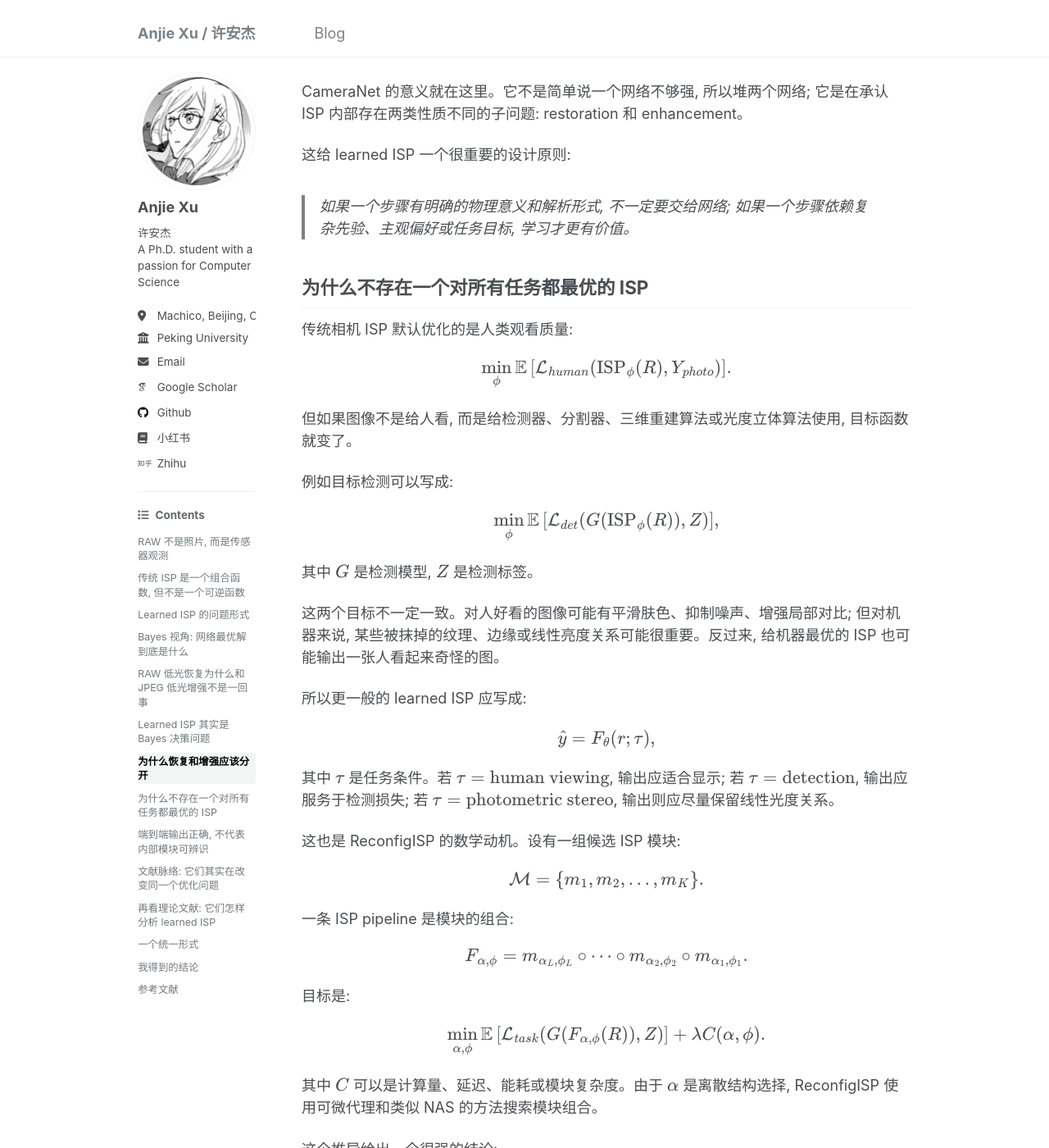
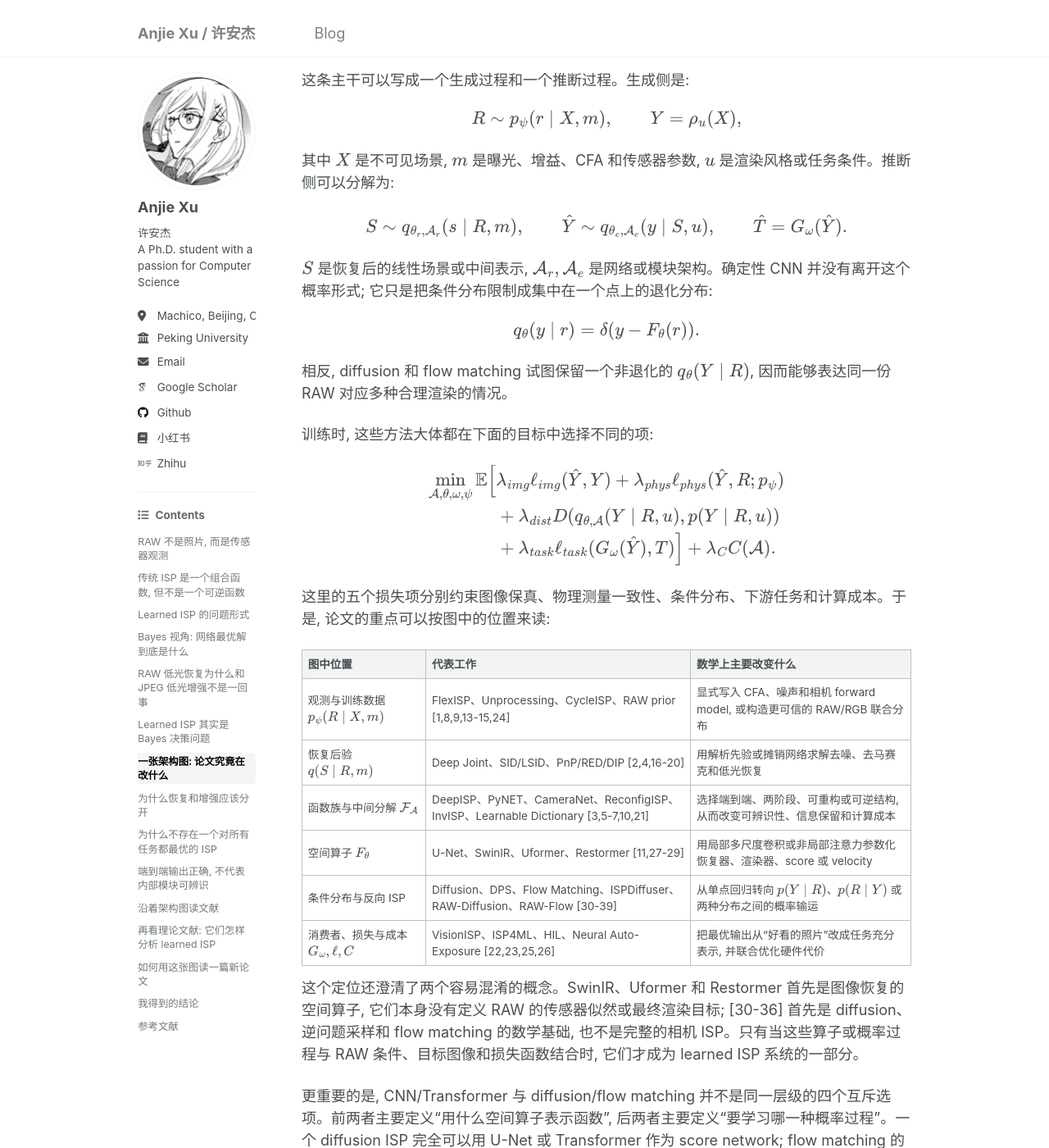
Before and after one commit to anjiexu-pku/anjiexu-pku.github.io, a Jekyll site: the page built from _posts/2026-07-10-learned-isp-mathematical-view.md, in a window 1280 px wide and 1400 px high, scrolled down 9094 px. Shown: the whole window at 82% size. Built offline with Jekyll 4.4.1, drawn with Linux system fonts in a browser that asks for light colours; nearby versions of some CDN libraries; some web fonts are replaced; comment, search, counter and statistics services are not loaded; some of the changed text lies outside the part shown.

Commit message:
Clarify learned ISP architecture map

```diff
--- a/_posts/2026-07-10-learned-isp-mathematical-view.md
+++ b/_posts/2026-07-10-learned-isp-mathematical-view.md
@@ -10,6 +10,18 @@ tags:
   - deep-learning
 ---
 
+<style>
+.page__content a {
+  overflow-wrap: anywhere;
+}
+.page__content mjx-container[display="true"] {
+  max-width: 100%;
+  overflow-x: auto;
+  overflow-y: hidden;
+  padding-bottom: 0.15rem;
+}
+</style>
+
 我们平时说“相机拍了一张照片”, 这句话其实省略了太多东西。传感器并不会直接给出一张好看的 RGB 图片。它最初得到的是 RAW: 线性的、带噪声的、经过 CFA 马赛克采样的传感器读数。我们最终看到的 sRGB/JPEG, 则是经过一整套 ISP, Image Signal Processing pipeline, 之后的结果。
 
 所以 learned ISP 要回答的问题不是“能不能用神经网络修图”, 而是:
@@ -376,6 +388,81 @@ $$
 
 这个形式也解释了为什么不同论文看起来都在做 RAW-to-RGB, 但实际不是同一个问题。只要 $u$、$\ell$、训练数据分布或目标 $Y$ 不同, 学到的 ISP 就不是同一个 ISP。
 
+## 一张架构图: 论文究竟在改什么
+
+到这里, 我们已经有足够的符号把整篇文章压到一张图里。图的主干不是某一篇论文的网络, 而是 learned ISP 的问题架构: 上方是数据如何由相机产生, 中间是系统如何推断和渲染, 下方是输出最终为谁服务。主干旁的虚线卡片表示各组论文主要修改哪个数学对象。
+
+<figure>
+  <a href="{{ '/images/learned-isp-research-map.svg' | relative_url }}">
+    <img src="{{ '/images/learned-isp-research-map.svg' | relative_url }}" alt="Learned ISP 的统一问题架构与相关论文定位图">
+  </a>
+  <figcaption><b>图 1:</b> Learned ISP 的问题架构。实线表示从场景观测到恢复、渲染和任务输出的数据流; 虚线连接的卡片表示论文主要改变的建模位置, 其中 reverse ISP 以 p(R | Y) 返回 RAW 空间。同一篇论文可以同时落在多个位置, 因为它可能同时改变数据、函数族和目标。</figcaption>
+</figure>
+
+这条主干可以写成一个生成过程和一个推断过程。生成侧是:
+
+$$
+R\sim p_{\psi}(r\mid X,m),
+\qquad
+Y=\rho_u(X),
+$$
+
+其中 $X$ 是不可见场景, $m$ 是曝光、增益、CFA 和传感器参数, $u$ 是渲染风格或任务条件。推断侧可以分解为:
+
+$$
+S\sim q_{\theta_r,\mathcal{A}_r}(s\mid R,m),
+\qquad
+\hat{Y}\sim q_{\theta_e,\mathcal{A}_e}(y\mid S,u),
+\qquad
+\hat{T}=G_{\omega}(\hat{Y}).
+$$
+
+$S$ 是恢复后的线性场景或中间表示, $\mathcal{A}_r,\mathcal{A}_e$ 是网络或模块架构。确定性 CNN 并没有离开这个概率形式; 它只是把条件分布限制成集中在一个点上的退化分布:
+
+$$
+q_{\theta}(y\mid r)
+=
+\delta\!\left(y-F_{\theta}(r)\right).
+$$
+
+相反, diffusion 和 flow matching 试图保留一个非退化的 $q_{\theta}(Y\mid R)$, 因而能够表达同一份 RAW 对应多种合理渲染的情况。
+
+训练时, 这些方法大体都在下面的目标中选择不同的项:
+
+$$
+\begin{aligned}
+\min_{\mathcal{A},\theta,\omega,\psi}
+\mathbb{E}
+\Big[
+&\lambda_{img}\ell_{img}(\hat{Y},Y)
++\lambda_{phys}\ell_{phys}(\hat{Y},R;p_{\psi})
+\\
+&+\lambda_{dist}D\!\left(
+q_{\theta,\mathcal{A}}(Y\mid R,u),
+p(Y\mid R,u)
+\right)
+\\
+&+\lambda_{task}\ell_{task}(G_{\omega}(\hat{Y}),T)
+\Big]
++\lambda_C C(\mathcal{A}).
+\end{aligned}
+$$
+
+这里的五个损失项分别约束图像保真、物理测量一致性、条件分布、下游任务和计算成本。于是, 论文的重点可以按图中的位置来读:
+
+| 图中位置 | 代表工作 | 数学上主要改变什么 |
+| --- | --- | --- |
+| 观测与训练数据 $p_{\psi}(R\mid X,m)$ | FlexISP、Unprocessing、CycleISP、RAW prior [1,8,9,13-15,24] | 显式写入 CFA、噪声和相机 forward model, 或构造更可信的 RAW/RGB 联合分布 |
+| 恢复后验 $q(S\mid R,m)$ | Deep Joint、SID/LSID、PnP/RED/DIP [2,4,16-20] | 用解析先验或摊销网络求解去噪、去马赛克和低光恢复 |
+| 函数族与中间分解 $\mathcal{F}_{\mathcal{A}}$ | DeepISP、PyNET、CameraNet、ReconfigISP、InvISP、Learnable Dictionary [3,5-7,10,21] | 选择端到端、两阶段、可重构或可逆结构, 从而改变可辨识性、信息保留和计算成本 |
+| 空间算子 $F_{\theta}$ | U-Net、SwinIR、Uformer、Restormer [11,27-29] | 用局部多尺度卷积或非局部注意力参数化恢复器、渲染器、score 或 velocity |
+| 条件分布与反向 ISP | Diffusion、DPS、Flow Matching、ISPDiffuser、RAW-Diffusion、RAW-Flow [30-39] | 从单点回归转向 $p(Y\mid R)$、$p(R\mid Y)$ 或两种分布之间的概率输运 |
+| 消费者、损失与成本 $G_{\omega},\ell,C$ | VisionISP、ISP4ML、HIL、Neural Auto-Exposure [22,23,25,26] | 把最优输出从“好看的照片”改成任务充分表示, 并联合优化硬件代价 |
+
+这个定位还澄清了两个容易混淆的概念。SwinIR、Uformer 和 Restormer 首先是图像恢复的空间算子, 它们本身没有定义 RAW 的传感器似然或最终渲染目标; [30-36] 首先是 diffusion、逆问题采样和 flow matching 的数学基础, 也不是完整的相机 ISP。只有当这些算子或概率过程与 RAW 条件、目标图像和损失函数结合时, 它们才成为 learned ISP 系统的一部分。
+
+更重要的是, CNN/Transformer 与 diffusion/flow matching 并不是同一层级的四个互斥选项。前两者主要定义“用什么空间算子表示函数”, 后两者主要定义“要学习哪一种概率过程”。一个 diffusion ISP 完全可以用 U-Net 或 Transformer 作为 score network; flow matching 的 velocity network 也一样。后面讨论 architecture 时, 我们会一直沿用这两个正交坐标。
+
 ## 为什么恢复和增强应该分开
 
 传统 ISP 中的操作可以粗略分成两类。
@@ -568,9 +655,9 @@ $$
 
 这也是为什么 learned ISP 不应该被粗暴理解为“用一个大网络替代所有相机工程”。更好的问题是: 哪些结构先验应该保留, 哪些步骤应该学习, 哪些目标应该显式条件化?
 
-## 文献脉络: 它们其实在改变同一个优化问题
-
-把相关工作放在同一个数学框架里, 会比按年代列论文更清楚。
+## 沿着架构图读文献
+
+现在可以沿着图 1 从上到下读相关工作。下面保留每篇论文的具体问题, 但不再把它们看成一串彼此独立的网络: 每一项贡献都对应观测模型、恢复后验、渲染决策、结构约束或任务风险中的某个变化。
 
 ### FlexISP: 从串联流程到联合优化
 
@@ -1024,19 +1111,7 @@ $$
 
 如果损失是 L1, 它更接近条件中位数。如果损失包含 perceptual loss、GAN loss 或下游 task loss, 那么网络逼近的就不再是“物理真实图像”的后验均值, 而是某个评价系统偏好的 Bayes 决策。这一点解释了为什么不同 learned ISP 论文看似都在做 RAW-to-RGB, 实际学到的东西却很不一样。
 
-可以把这些论文放进下面这张对应表:
-
-| 方法类型 | 深度学习论文在做什么 | 理论上改动了哪一项 |
-| --- | --- | --- |
-| Deep Joint Demosaicking and Denoising | 用 CNN 直接从 noisy mosaic RAW 估计 clean RGB | 把 demosaicing 与 denoising 的联合后验 $p(x\mid r)$ 摊销成一次前向传播; 隐式学习联合先验 $\Phi_\theta$ |
-| DeepISP / LSID | 从低光 RAW 直接输出目标 RGB 或长曝光效果 | 学习 $\mathbb{E}[Y\mid R=r]$ 或相应 Bayes 决策; 数据中的曝光、噪声和参考图决定了目标变量 $S$ |
-| RISP / PyNET | 把手机 RAW 映射到 DSLR 风格 RGB | 改变目标分布 $T$: 不是恢复物理真实, 而是学习跨设备、跨风格的条件映射 |
-| CameraNet | 分成 restoration 与 enhancement 两阶段 | 在结构上引入潜变量 $S$, 近似 $p(y,s\mid r)=p(y\mid s)p(s\mid r)$, 降低不可辨识性 |
-| ReconfigISP | 搜索模块、参数和连接方式 | 不只学习参数 $\theta$, 还学习假设空间 $\mathcal{F}_\alpha$, 同时加入成本约束 $C(\alpha,\phi)$ |
-| Unprocessing / CycleISP | 学习或近似 sRGB-to-RAW 与 RAW-to-sRGB 的循环 | 把不可逆的 $p(r\mid y)$ 写成带先验的后验估计, 用循环一致性约束可行解 |
-| InvISP | 设计可逆 RAW-to-RGB 映射 | 直接改变函数族: 要求 $f_\theta$ 是双射, 用结构约束减少信息丢失 |
-| Model-Based ISP with Learnable Dictionaries | 保留可解释 ISP 模块, 学习模块参数字典 | 在端到端学习和物理模块之间折中: 缩小 $\mathcal{F}$, 换取可逆性、可解释性和少样本泛化 |
-| VisionISP / ISP4ML / HIL ISP / Neural Auto-Exposure | 为检测、分类等下游任务优化 ISP 或曝光 | 改变损失函数 $\ell$ 和输出变量 $u$: ISP 不再为人眼图像质量服务, 而为任务风险服务 |
+把这些论文放回图 1, 它们并不是在竞争同一个“最佳网络”。Deep Joint、DeepISP 和 LSID 主要把逐图优化摊销成前向推断; CameraNet、ReconfigISP 和 InvISP 改变中间分解或函数族; RISP/PyNET 与 task-aware 方法则改变监督目标和最终消费者。前面的表给出位置, 下面进一步解释它们在这些位置上扮演的理论角色。
 
 所以, 深度学习方法大致可以分成四种理论角色。
 
@@ -1455,18 +1530,18 @@ $$
 
 当我们说某个 neural ISP 结构有效时, 更准确的说法应该是: 它选择的函数族 $\mathcal{F}_A$ 与这个成像任务的观测模型、先验、损失函数和计算约束更匹配。
 
-### CNN、Transformer、Diffusion、Flow Matching: 它们到底在建模什么?
-
-进一步说, CNN、Transformer、Diffusion 和 Flow Matching 不只是四种“网络架构”。它们在数学上对应的是四种不同的建模对象:
-
-| 方法 | 数学对象 | 在 learned ISP 中的角色 |
-| --- | --- | --- |
-| CNN / U-Net | 局部、平移等变的确定性算子 | 快速近似 MAP/MMSE, 适合去噪、去马赛克和局部恢复 |
-| Transformer | 内容自适应的非局部核 | 建模全局颜色、长程依赖、自相似纹理和场景条件 |
-| Diffusion | 条件分布的 score / reverse process | 从 $p(Y\mid R)$ 采样, 处理多解、纹理和感知质量 |
-| Flow Matching | 条件分布之间的连续输运 ODE | 学习 RAW/RGB/latent 之间的向量场, 更像快速可控的生成式域变换 |
-
-这四者的区别, 可以从同一个问题出发:
+### CNN、Transformer、Diffusion、Flow Matching: 两条正交的建模轴
+
+图 1 暴露了一个关键区别: CNN 和 Transformer 主要是空间函数的参数化方式, diffusion 和 flow matching 主要是条件分布的学习方式。把四者放在一条“架构升级路线”上并不准确。更合适的分类是:
+
+| 建模层级 | 选择 | 数学对象 | 在 learned ISP 中的角色 |
+| --- | --- | --- | --- |
+| 空间算子 | CNN / U-Net | 局部、平移等变的多尺度算子 | 参数化恢复器、渲染器、score 或 velocity |
+| 空间算子 | Transformer | 内容自适应的非局部核 | 参数化全局颜色、长程依赖、自相似纹理和场景条件 |
+| 推断语义 | Diffusion | 条件分布的 score / reverse process | 从 $p(Y\mid R)$ 采样, 表达多解、纹理和感知质量 |
+| 推断语义 | Flow Matching | 条件分布之间的连续输运 ODE | 学习 RAW/RGB/latent 之间的向量场和概率路径 |
+
+这两条轴可以从同一个问题出发:
 
 $$
 R \sim p(r\mid S),
@@ -1487,7 +1562,7 @@ $$
 ].
 $$
 
-不同结构的差别在于: 它们用什么方式近似 $\delta^\star(r)$ 或 $p(Y\mid R=r)$。
+空间算子决定如何参数化 $F_\theta$、score 或 velocity; 推断语义决定模型最终近似点决策 $\delta^\star(r)$, 还是完整条件分布 $p(Y\mid R=r)$。
 
 #### CNN / U-Net: 局部 Markov 先验和快速摊销推理
 
@@ -1873,81 +1948,59 @@ $$
 
 也就是说, Flow Matching 给了我们一个非常漂亮的数学语言: ISP 不只是函数拟合, 也可以是从一个条件分布到另一个条件分布的输运问题。
 
-#### 这四类结构怎么选择?
-
-如果把 learned ISP 目标写成:
-
-$$
-\hat{y}
-\sim
-p_\theta(Y\mid R=r),
-$$
-
-那么四种结构对应四种近似层级:
-
-| 结构 | 近似对象 | 适合场景 | 主要风险 |
+#### 两条轴如何组合?
+
+一个具体模型其实是三个选择的乘积:
+
+$$
+\text{learned ISP}
+=
+\underbrace{\text{inference semantics}}_{\text{regression / diffusion / flow}}
+\times
+\underbrace{\text{spatial operator}}_{\text{CNN / Transformer / hybrid}}
+\times
+\underbrace{\text{pipeline factorization}}_{\text{one-stage / two-stage / invertible}}.
+$$
+
+因此应该先问输出需要一个点, 还是一个分布, 再选择实现它的空间算子:
+
+| 先做的决定 | 可选形式 | 适合场景 | 主要风险 |
 | --- | --- | --- | --- |
-| CNN / U-Net | Bayes 点估计 $\delta^\star(r)$ | 实时 ISP、去噪、去马赛克、移动端 | 全局语义和长程依赖弱 |
-| Transformer | 内容自适应点估计或表示 | 全局颜色、HDR、复杂纹理、任务感知前端 | 算力高, 数据需求大 |
-| Diffusion | 条件后验 $p(Y\mid R)$ | 多解渲染、低光细节、感知质量、逆问题采样 | 慢, 可能幻觉, 需要物理约束 |
-| Flow Matching | 条件分布输运 ODE | 快速生成式 ISP、RAW/RGB latent translation、reverse ISP | coupling 选择敏感, 多解性需额外建模 |
-
-因此, 这几类方法不是简单的竞品关系。更像是不同层级的理论选择:
-
-$$
-\text{CNN}
-\rightarrow
-\text{Transformer}
-\rightarrow
-\text{Diffusion}
-\rightarrow
-\text{Flow Matching}
-$$
-
-并不是越往右越好, 而是建模对象越来越从“点估计”走向“分布输运”。如果目标是手机相机实时出图, CNN/U-Net 或轻量 Transformer 可能最合适; 如果目标是低光照片的感知质量, diffusion 更有意义; 如果目标是 RGB-to-RAW、RAW-to-sRGB 的生成式域转换, flow matching 会变得非常自然。
-
-把它压缩成一句话:
-
-> CNN 和 Transformer 主要在学习 $F_\theta:R\mapsto Y$; Diffusion 在学习 $p_\theta(Y\mid R)$; Flow Matching 在学习把一个条件分布连续运输到另一个条件分布的向量场。
-
-## 一个统一形式
-
-这些工作表面上差异很大, 但可以统一成:
-
-$$
-\hat{F}
-=
-\arg\min_{F\in\mathcal{F}}
-\mathbb{E}_{(R,T)}
-\left[
-\mathcal{L}
+| 输出是点估计 | L1/L2 regression, MAP/MMSE 近似 | 实时 ISP、去噪、去马赛克、移动端 | 多解被平均, 感知细节可能偏软 |
+| 输出是条件分布 | Diffusion / score model | 多风格渲染、低光细节、逆问题后验采样 | 采样慢, 需要物理约束抑制幻觉 |
+| 输出是概率输运 | Flow Matching / rectified flow | 快速生成式 ISP、RAW/RGB latent translation | coupling 决定学到哪种对应关系 |
+| 空间算子偏局部 | CNN / U-Net | CFA 邻域、纹理恢复、有限算力 | 全局曝光和长程依赖表达较弱 |
+| 空间算子偏非局部 | Transformer / hybrid | 全局颜色、HDR、重复纹理、场景条件 | 显存、算力和数据需求更高 |
+
+例如, ISPDiffuser 的“diffusion”决定它学习条件 score, 但 score network 仍然需要某种 U-Net、Transformer 或混合骨干; RAW-Flow 的“flow matching”决定 velocity 的训练目标, 但 $v_\theta$ 同样要由空间网络参数化。手机实时出图可以选择 regression + lightweight CNN, 多解的感知渲染可以选择 diffusion + U-Net, reverse ISP 则可能选择 flow matching + Transformer。它们是组合关系, 不是一条从旧到新的替代链。
+
+## 如何用这张图读一篇新论文
+
+有了图 1, 一篇 learned ISP 论文可以被压缩成一个建模坐标:
+
+$$
+\mathcal{P}_{paper}
+=
 \left(
-A_{\tau}(F(R)), T
-\right)
-\right]
-+
-\lambda \Omega(F).
-$$
-
-其中:
-
-- $R$ 是 RAW 或中间图像;
-- $F$ 是 ISP, 可以是端到端网络、两阶段网络、模块图、可逆网络或传统优化管线;
-- $\mathcal{F}$ 是假设空间, 决定可解释性和表达能力;
-- $A_{\tau}$ 是任务头, 可以是显示、JPEG 压缩、检测器、分割器或评价模型;
-- $T$ 是目标, 可以是长曝光图、DSLR 图、人类 retouch 图或任务标签;
-- $\mathcal{L}$ 定义什么叫好;
-- $\Omega(F)$ 约束速度、可逆性、平滑性、模块成本、颜色一致性或硬件实现。
-
-于是 learned ISP 的关键选择不是“用哪个网络”, 而是五个问题:
-
-1. 输入域是什么: RAW、packed RAW、linear RGB, 还是 sRGB?
-2. 目标是什么: 保真、好看、像某个相机, 还是有利于下游任务?
-3. 损失函数是什么: L1/L2、perceptual、GAN、task loss, 还是 NLL?
-4. 结构先验是什么: 端到端、两阶段、模块化、可逆, 还是可重构?
-5. 数据分布是什么: 哪个传感器、哪个镜头、哪个曝光范围、哪个 ISP 风格?
-
-如果不回答这些问题, “深度学习建模 ISP”就会变成一句空话。
+p_{\psi}(R\mid X,m),
+\mathcal{A},
+q_{\theta}(Y\mid R,u),
+Y,
+\ell,
+C
+\right).
+$$
+
+它依次记录观测与数据模型、计算架构、推断对象、监督目标、决策损失和系统成本。所谓论文贡献, 通常就是改变这个六元组中的一项或几项。读一篇新工作时, 可以直接追问:
+
+1. 输入真的是 sensor RAW, 还是 unprocessed/synthetic RAW? 这决定 $p_{\psi}$ 是否可信。
+2. 输出是点估计 $F_\theta(R)$、条件分布 $q_\theta(Y\mid R)$, 还是 reverse conditional $q_\theta(R\mid Y)$?
+3. CNN/Transformer 改变的是空间算子, 还是作者还同时改变了中间变量和 pipeline factorization?
+4. 目标 $Y$ 是物理参考、长曝光、DSLR 风格、人工 retouch, 还是任务标签?
+5. loss 在奖励保真、感知真实性、分布匹配还是下游准确率? 这些目标是否互相冲突?
+6. 性能提升来自更合适的数学假设, 还是参数量、训练数据、算力或采样步数的增加?
+
+如果一篇论文无法回答这些问题, 那么“更好的 architecture”往往只是一个不完整的结论。反过来, 一旦能指出它修改了图中的哪一块, 不同方法就有了可比较的共同坐标。
 
 ## 我得到的结论
 
@@ -1965,7 +2018,7 @@ $$
 
 第七, 网络结构不是附属实现细节。U-Net、pyramid、two-stage、cycle、invertible、reconfigurable 或 task-aware modulation, 都是在选择不同的函数族 $\mathcal{F}_A$。它们把多尺度性、潜变量分解、信息保留、可逆性、任务条件化和硬件成本写进 learned ISP 的假设空间。换结构, 本质上是在换一种隐式先验。
 
-第八, CNN、Transformer、Diffusion 和 Flow Matching 对 learned ISP 的建模层级不同。CNN/U-Net 更像快速的 Bayes 点估计; Transformer 把处理规则变成内容自适应的非局部核; Diffusion 建模条件后验 $p(Y\mid R)$; Flow Matching 则把 RAW、RGB 或 latent 表示之间的关系写成连续分布输运。它们不是简单替代关系, 而是在点估计、条件分布和概率流之间选择不同数学对象。
+第八, CNN/Transformer 与 Diffusion/Flow Matching 属于两条正交轴。CNN 和 Transformer 参数化空间算子; diffusion 与 flow matching 定义条件分布的 score 或 velocity 怎样被学习。一个生成式 ISP 仍然需要前者作为骨干, 因而完整模型是推断语义、空间算子和 pipeline factorization 的组合, 不是四种架构的线性替代。
 
 如果把这篇文章压缩成一句话, 我会写:
 
```
Also changed, not shown: images/learned-isp-research-map.svg (added), 1 other file.
